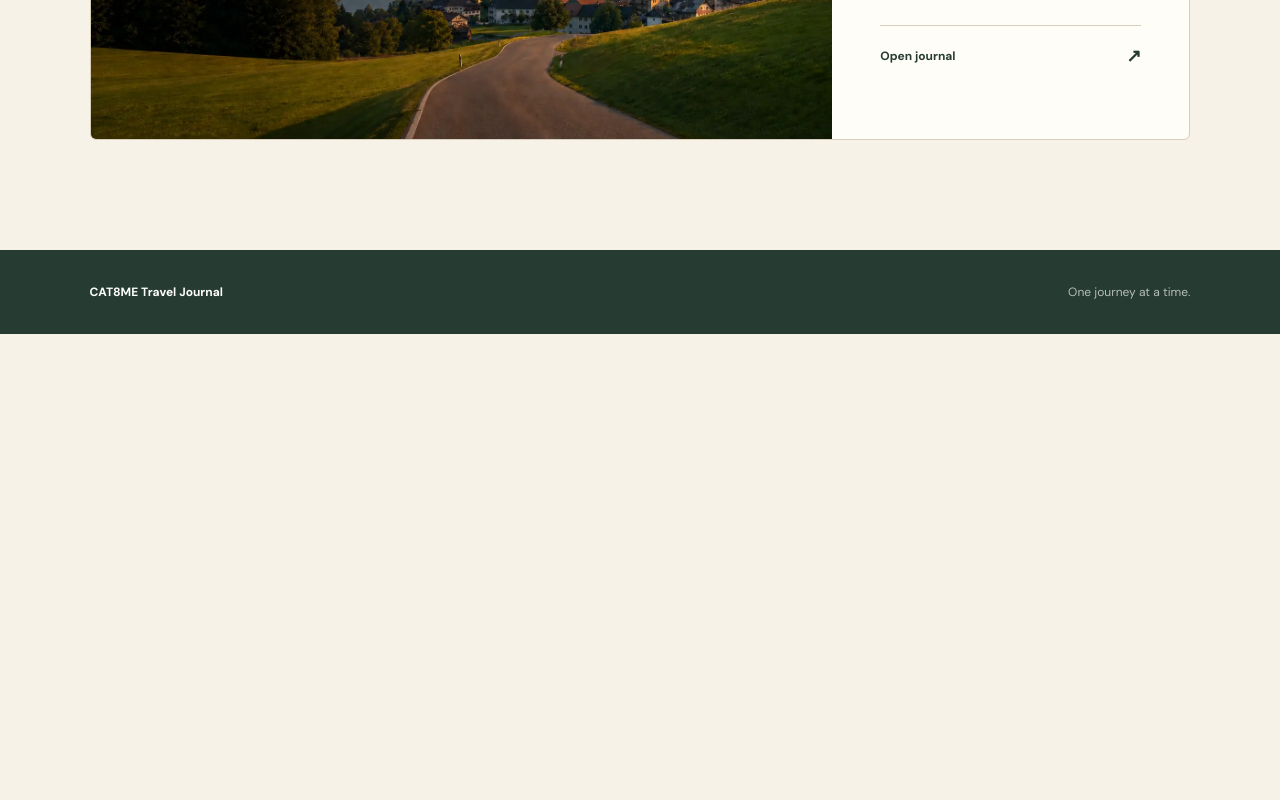
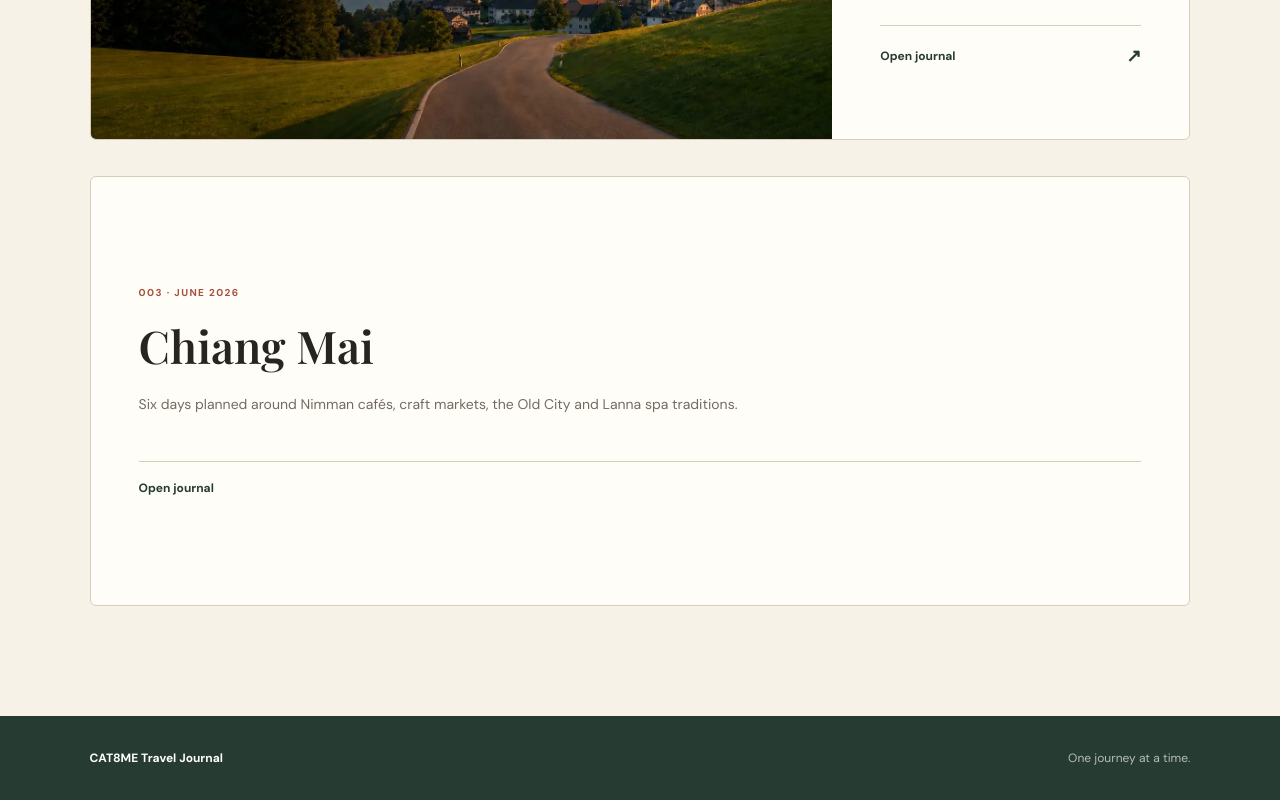
Before and after one commit to cat8me/cat8me.github.io, a plain HTML site: page index.html in a window 1280 px wide. Shown: the part 1650-2450 px from the top of the page. Before the commit the page ends 1984 px from the top, so only its background shows below. Drawn offline with nearby package versions, Linux system fonts and the light colour scheme; a web font is replaced by a local one.

Commit message:
List Chiang Mai in the Travel Journal index

```diff
--- a/index.html
+++ b/index.html
@@ -37,7 +37,7 @@
       <section class="trip-index" id="trips" aria-labelledby="trip-index-title">
         <header class="section-head">
           <div><p class="eyebrow">JOURNAL INDEX</p><h2 id="trip-index-title">Journeys,<br><em>kept together.</em></h2></div>
-          <p class="index-count"><strong>2</strong><span>published journeys</span></p>
+          <p class="index-count"><strong>3</strong><span>published journeys</span></p>
         </header>
 
         <a class="trip-entry" href="./trips/002-2026-11-bangkok/">
@@ -59,6 +59,15 @@
             <span class="open-trip">Open journal <b aria-hidden="true">↗</b></span>
           </div>
         </a>
+        <a class="trip-entry" href="./trips/003-2026-06-chiang-mai/">
+          <div class="trip-copy" style="grid-column: 1 / -1">
+            <p class="trip-code">003 · JUNE 2026</p>
+            <h3>Chiang Mai</h3>
+            <p>Six days planned around Nimman cafés, craft markets, the Old City and Lanna spa traditions.</p>
+            <span class="open-trip">Open journal</span>
+          </div>
+        </a>
+
       </section>
     </main>
 
```
